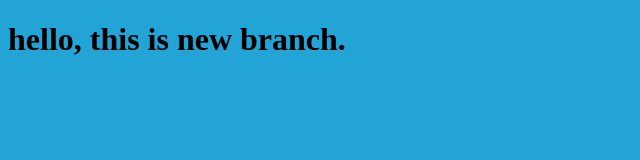
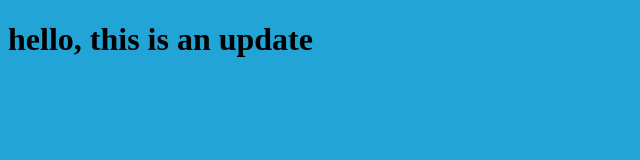
Before and after one commit to anaghim98/myproject, a plain HTML site: page index.html in a window 1280 px wide. Shown: the whole page, without its empty margins (0-640 px from the left). Drawn offline with Linux system fonts and the light colour scheme.

Commit message:
edit the html file

```diff
--- a/index.html
+++ b/index.html
@@ -7,7 +7,7 @@
     <link rel="stylesheet" href="style.css">
 </head>
 <body>
-    <h1>hello, this is new branch.</h1>
+    <h1>hello, this is an update </h1>
 
 
 
```
